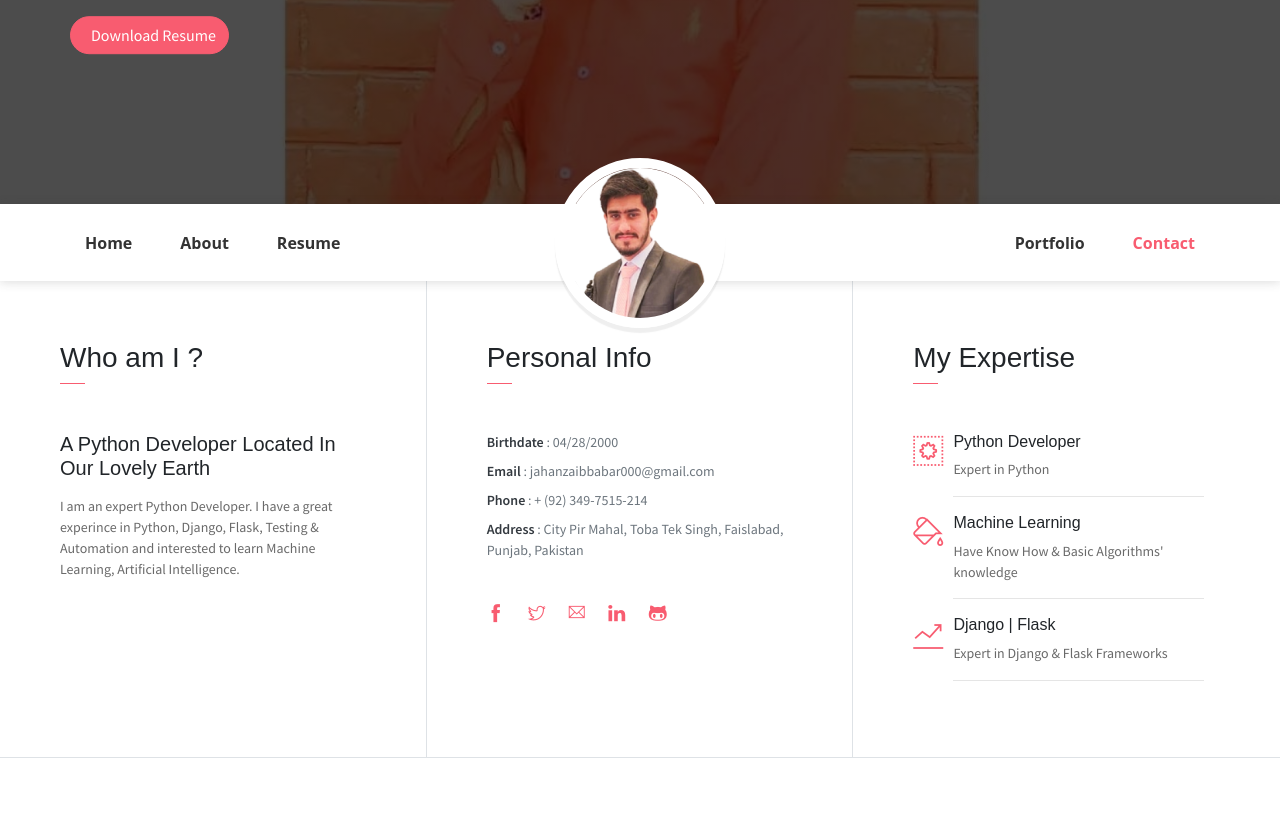
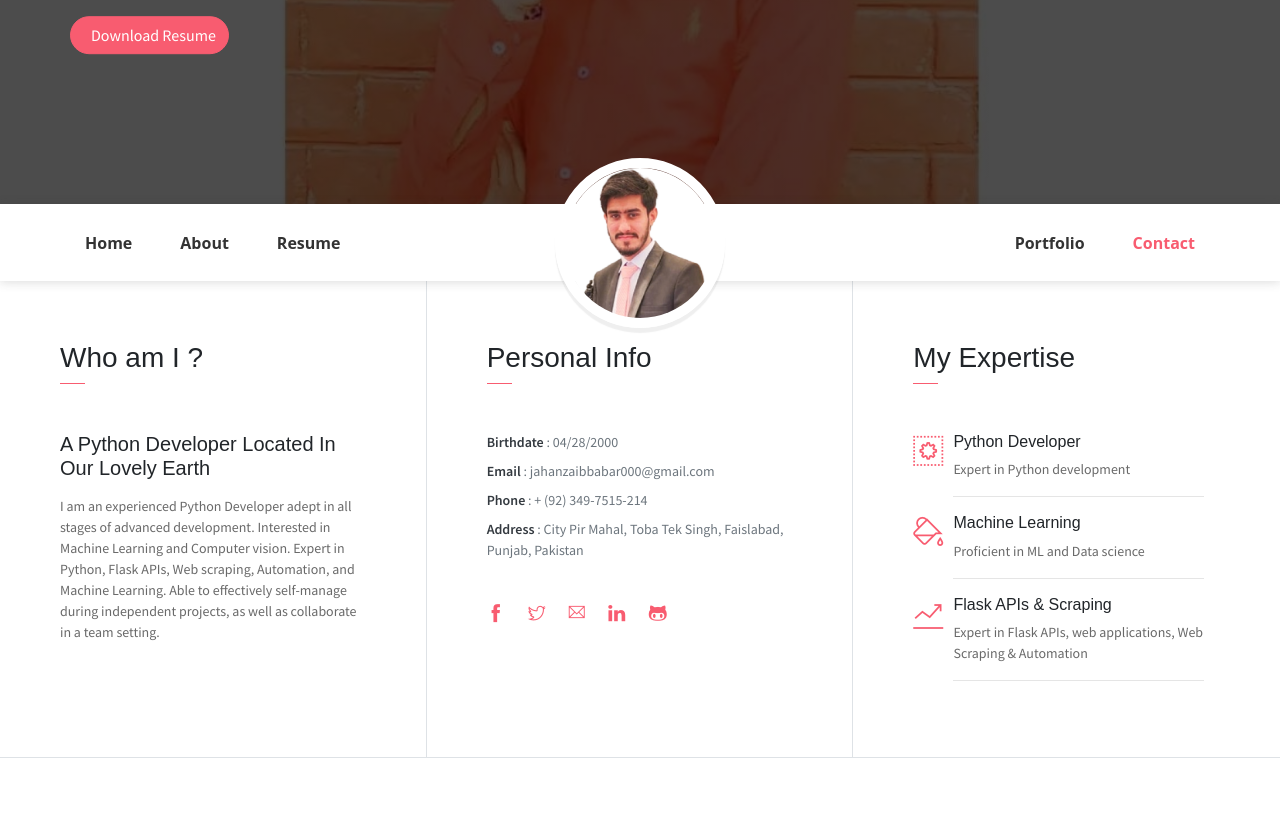
Before and after one commit to jahanzaibbabar/jahanzaibbabar.github.io, a plain HTML site: page index.html in a window 1280 px wide. Shown: the part 436-1271 px from the top of the page. Drawn offline with nearby package versions, Linux system fonts and the light colour scheme; a script that the page names is missing; some icons are missing.

Commit message:
update index.html

```diff
--- a/index.html
+++ b/index.html
@@ -78,7 +78,8 @@
                 <h3 class="font-weight-light">Who am I ?</h3>
                 <span class="line mb-5"></span>
                 <h5 class="mb-3">A Python Developer Located In Our Lovely Earth</h5>
-                <p class="mt-20">I am an expert Python Developer. I have a great experince in Python, Django, Flask, Testing & Automation and interested to learn Machine Learning, Artificial Intelligence.</p>
+                <p class="mt-20">
+                    I am an experienced Python Developer adept in all stages of advanced development. Interested in Machine Learning and Computer vision. Expert in Python, Flask APIs, Web scraping, Automation, and Machine Learning. Able to effectively self-manage during independent projects, as well as collaborate in a team setting. </p>
 
             </div>
             <div class="col-lg-4 about-card">
@@ -107,7 +108,7 @@
                     <div class="col-1 text-danger pt-1"><i class="ti-widget icon-lg"></i></div>
                     <div class="col-10 ml-auto mr-3">
                         <h6>Python Developer</h6>
-                        <p class="subtitle">Expert in Python</p>
+                        <p class="subtitle">Expert in Python development</p>
                         <hr>
                     </div>
                 </div>
@@ -115,15 +116,15 @@
                     <div class="col-1 text-danger pt-1"><i class="ti-paint-bucket icon-lg"></i></div>
                     <div class="col-10 ml-auto mr-3">
                         <h6>Machine Learning</h6>
-                        <p class="subtitle">Have Know How & Basic Algorithms' knowledge</p>
+                        <p class="subtitle">Proficient in ML and Data science</p>
                         <hr>
                     </div>
                 </div>
                 <div class="row">
                     <div class="col-1 text-danger pt-1"><i class="ti-stats-up icon-lg"></i></div>
                     <div class="col-10 ml-auto mr-3">
-                        <h6>Django | Flask </h6>
-                        <p class="subtitle">Expert in Django & Flask Frameworks</p>
+                        <h6>Flask APIs & Scraping</h6>
+                        <p class="subtitle">Expert in Flask APIs, web applications, Web Scraping & Automation</p>
                         <hr>
                     </div>
                 </div>
```
